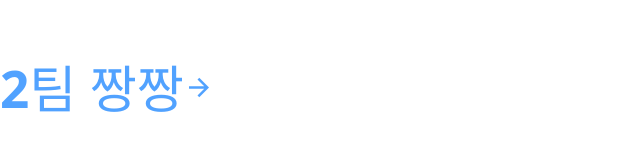
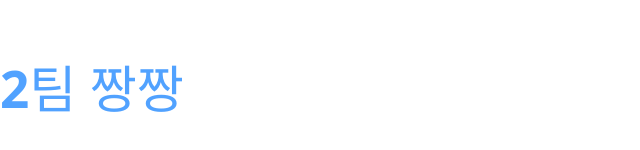
Before and after one commit to yunwoo-yu/hanghae_BF, a React (Vite) app: page / in a window 1280 px wide. Shown: the part 312-462 px from the top of the page, without its empty margins (0-640 px from the left). Built offline with nearby package versions, Linux system fonts and the light colour scheme.

Commit message:
🔧 chore: remixcon 제거
- shadcn 아이콘으로 통일

```diff
--- a/package.json
+++ b/package.json
@@ -26,7 +26,6 @@
     "react": "^19.1.1",
     "react-dom": "^19.1.1",
     "react-router": "^7.8.2",
-    "remixicon": "^4.6.0",
     "tailwind-merge": "^3.3.1",
     "tailwindcss": "^4.1.12"
   },
--- a/src/App.tsx
+++ b/src/App.tsx
@@ -1,5 +1,3 @@
-import 'remixicon/fonts/remixicon.css';
-
 import { Routers } from './routers/router';
 
 function App() {
--- a/src/pages/Home.tsx
+++ b/src/pages/Home.tsx
@@ -2,7 +2,6 @@ export const Home = () => {
   return (
     <div className="flex h-screen w-full items-center justify-center">
       <h1 className="text-3xl font-bold text-blue-400">2팀 짱짱</h1>
-      <i className="ri-arrow-right-line text-3xl font-bold text-blue-400"></i>
     </div>
   );
 };
```
Also changed, not shown: 1 other file (tests, documents, lock files or other folders).
